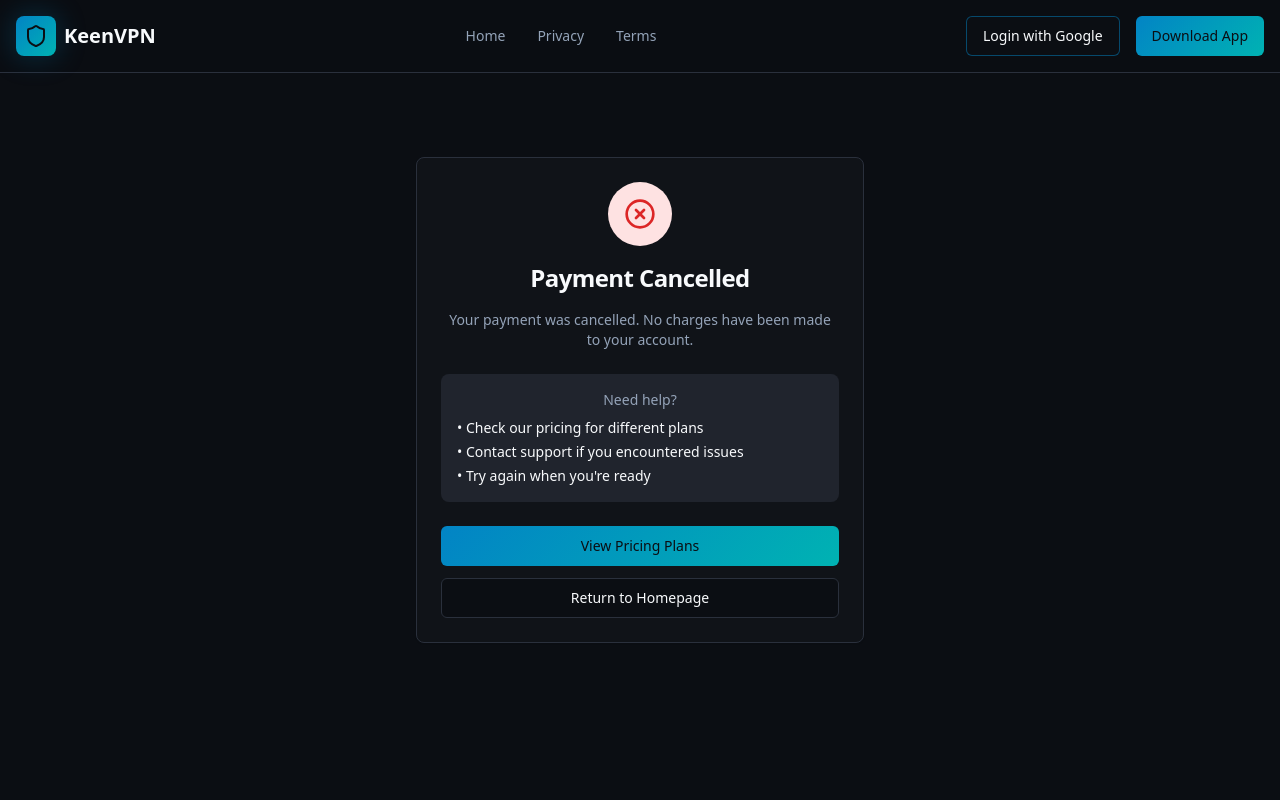
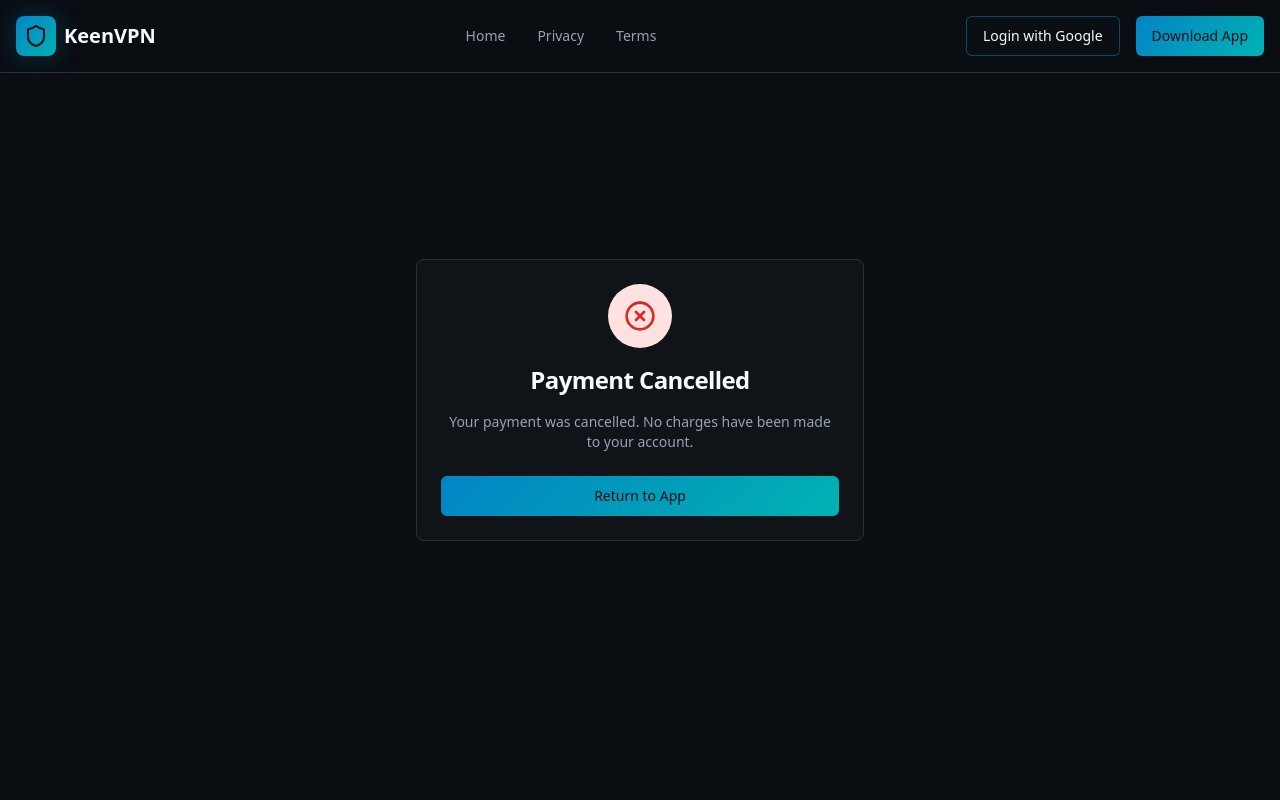
Before and after one commit to Keen-VPN/website, a React (Vite) app: page /cancel in a window 1280 px wide. Shown: the top 800 px of the page. Built offline with nearby package versions, Linux system fonts and the light colour scheme.

Commit message:
Refactor payment pages
Remove "Download App" and other buttons, replace with "Return to App" on success and cancel pages.

```diff
--- a/src/pages/PaymentCancel.tsx
+++ b/src/pages/PaymentCancel.tsx
@@ -23,24 +23,9 @@ const PaymentCancel = () => {
           </CardHeader>
 
           <CardContent className="space-y-6">
-            <div className="bg-muted p-4 rounded-lg">
-              <p className="text-sm text-muted-foreground mb-2">Need help?</p>
-              <ul className="text-sm space-y-1 text-left">
-                <li>• Check our pricing for different plans</li>
-                <li>• Contact support if you encountered issues</li>
-                <li>• Try again when you're ready</li>
-              </ul>
-            </div>
-
-            <div className="space-y-3">
-              <Button asChild className="w-full bg-gradient-primary text-primary-foreground hover:opacity-90">
-                <Link to="/#pricing">View Pricing Plans</Link>
-              </Button>
-
-              <Button asChild variant="outline" className="w-full">
-                <Link to="/">Return to Homepage</Link>
-              </Button>
-            </div>
+            <Button asChild className="w-full bg-gradient-primary text-primary-foreground hover:opacity-90">
+              <a href="keenvpn://cancel">Return to App</a>
+            </Button>
           </CardContent>
         </Card>
       </div>
--- a/src/pages/PaymentSuccess.tsx
+++ b/src/pages/PaymentSuccess.tsx
@@ -23,16 +23,9 @@ const PaymentSuccess = () => {
           </CardHeader>
 
           <CardContent className="space-y-6">
-
-            <div className="space-y-3">
-              <Button asChild className="w-full bg-gradient-primary text-primary-foreground hover:opacity-90">
-                <Link to="/">Download KeenVPN App</Link>
-              </Button>
-
-              <Button asChild variant="outline" className="w-full">
-                <a href="keenvpn://success">Return to App</a>
-              </Button>
-            </div>
+            <Button asChild className="w-full bg-gradient-primary text-primary-foreground hover:opacity-90">
+              <a href="keenvpn://success">Return to App</a>
+            </Button>
           </CardContent>
         </Card>
       </div>
```
